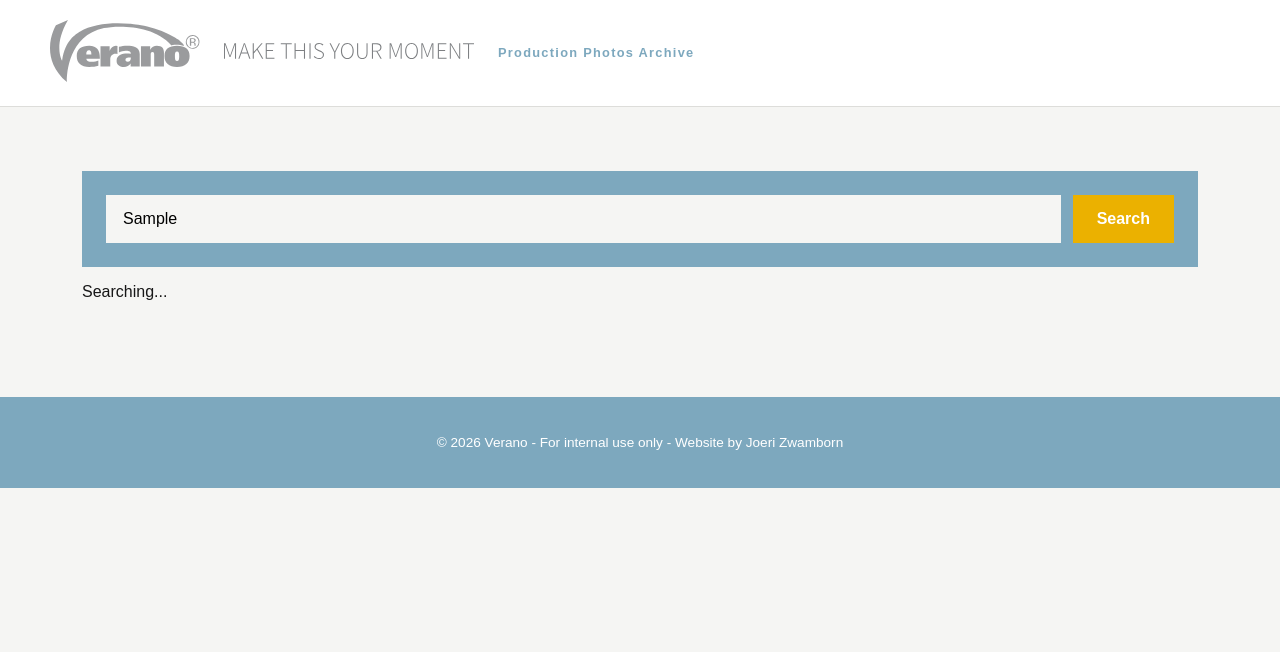
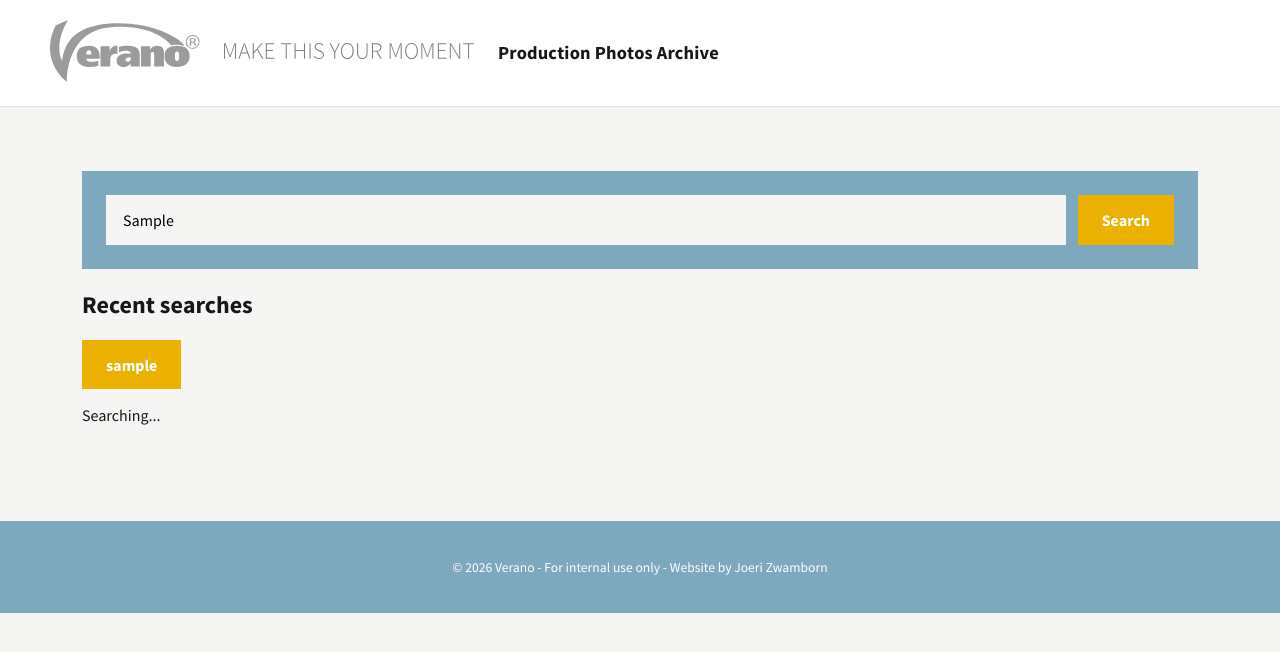
Before and after one commit to Joeri-Zwamborn/azure_blob_storage_webapp, a website: page public/index.html in a window 1280 px wide. Both pictures are taken after typing "Sample" into the empty fields and a click on the button "Search". Drawn offline with Linux system fonts and the light colour scheme; no server answers.

Commit message:
add recent searches and css changes

```diff
--- a/public/app.js
+++ b/public/app.js
@@ -2,6 +2,44 @@
 const searchInput = document.querySelector("#search");
 const message = document.querySelector("#message");
 const gallery = document.querySelector("#gallery");
+const historyContainer = document.querySelector("#search-history");
+const searchHistoryKey = "production-photo-search-history";
+
+function getSearchHistory() {
+  return JSON.parse(localStorage.getItem(searchHistoryKey) ?? "[]");
+}
+
+function saveSearch(searchTerm) {
+  const history = getSearchHistory()
+    .filter((item) => item !== searchTerm);
+
+  history.unshift(searchTerm);
+
+  localStorage.setItem(
+    searchHistoryKey,
+    JSON.stringify(history.slice(0, 10)),
+  );
+}
+
+function renderSearchHistory() {
+  const history = getSearchHistory();
+
+  historyContainer.replaceChildren();
+
+  for (const searchTerm of history) {
+    const button = document.createElement("button");
+
+    button.type = "button";
+    button.textContent = searchTerm;
+
+    button.addEventListener("click", () => {
+      searchInput.value = searchTerm;
+      form.requestSubmit();
+    });
+
+    historyContainer.append(button);
+  }
+}
 
 form.addEventListener("submit", async (event) => {
   event.preventDefault();
@@ -15,6 +53,8 @@
     return;
   }
 
+  saveSearch(searchTerm);
+  renderSearchHistory();
   message.textContent = "Searching...";
 
   const response = await fetch("/api/blobs");
--- a/public/index.html
+++ b/public/index.html
@@ -16,7 +16,7 @@
             <img class="moment-logo" src="/images/make-this-your-moment.svg" alt="Moment logo">
         </a>
         <div class="header-text">
-            <p class="eyebrow">Production Photos Archive</p>
+            <p class="header-title">Production Photos Archive</p>
         </div>
     </header>
     <main>
@@ -25,7 +25,10 @@
         <input id="search" name="search" type="search" required autofocus>
         <button type="submit">Search</button>
       </form>
-
+      <section class="search-history">
+        <h2>Recent searches</h2>
+        <div id="search-history"></div>
+      </section>
       <p id="message"></p>
       <div id="gallery"></div>
     </main>
--- a/public/styles.css
+++ b/public/styles.css
@@ -12,25 +12,34 @@
 
 body {
   margin: 0;
-  font-family: Arial, Helvetica, sans-serif;
+  font-family: "Source Sans Pro", Arial, Helvetica, sans-serif;
   color: var(--verano-black);
   background: var(--verano-grey);
 }
 
+h1,
+.eyebrow,
+.header-title,
+button,
+#search-form label {
+  font-family: "Source Sans Pro", Arial, sans-serif;
+  font-weight: 700;
+}
+
 @font-face {
-  font-family: "Source Sans Pro-bold";
-  src: url("/fonts/SourceSansPro-Bold.ttf2") format("ttf2");
-  font-weight: 700;
+  font-family: "Source Sans Pro";
+  src: url("/fonts/SourceSansPro-Regular.ttf") format("truetype");
+  font-weight: 400;
   font-style: normal;
   font-display: swap;
 }
 
-h1,
-.eyebrow,
-button,
-#search-form label {
-  font-family: "Source Sans Pro-bold", Arial, sans-serif;
+@font-face {
+  font-family: "Source Sans Pro";
+  src: url("/fonts/SourceSansPro-Bold.ttf") format("truetype");
   font-weight: 700;
+  font-style: normal;
+  font-display: swap;
 }
 
 .site-header {
@@ -55,6 +64,15 @@
   font-weight: 700;
   letter-spacing: 0.1em;
   text-transform: SourceSansPro-Bold;
+}
+
+.header-title {
+  margin: 0;
+  color: var(--verano-black);
+  font-family: "Source Sans Pro", Arial, sans-serif;
+  font-size: 1.15rem;
+  font-weight: 700;
+  letter-spacing: 0.01em;
 }
 
 main {
```
